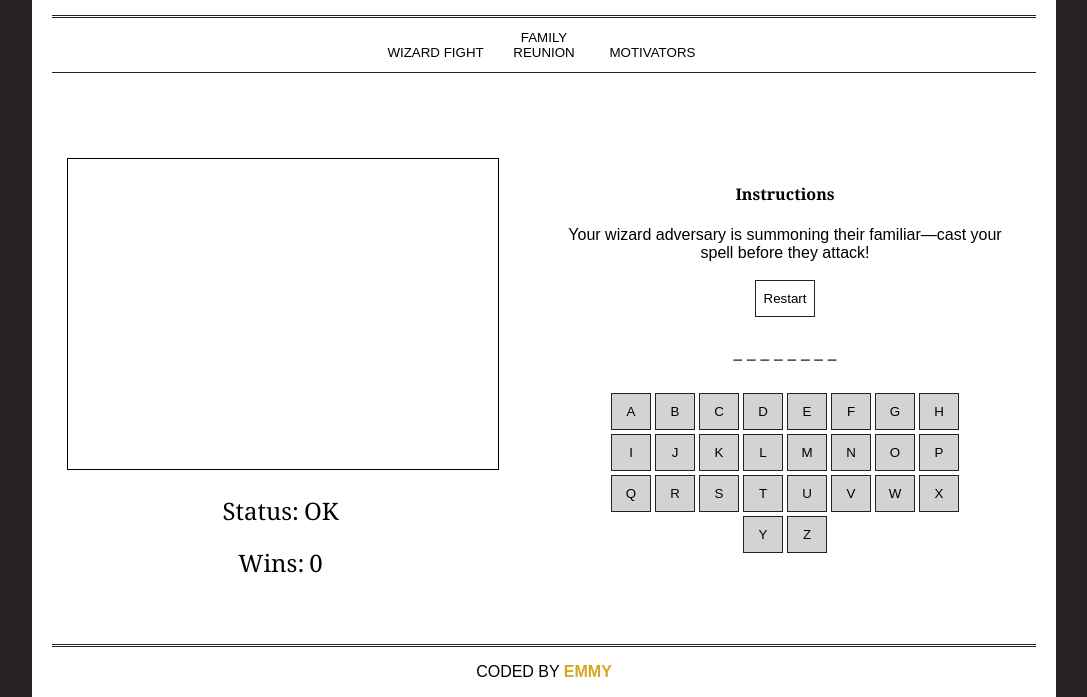
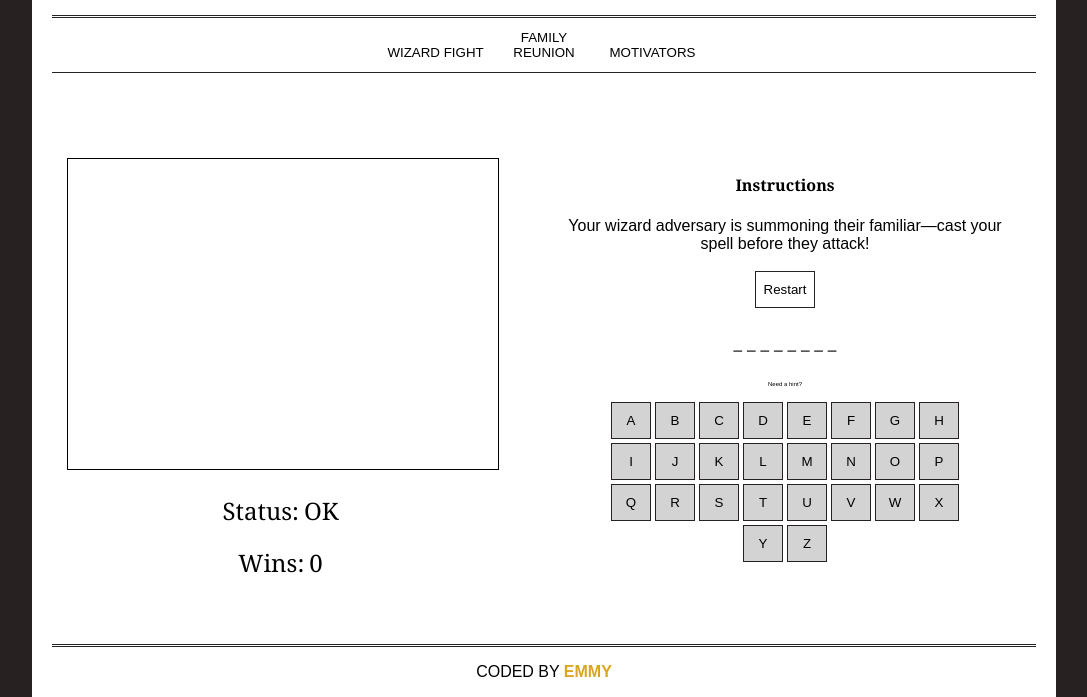
Before and after one commit to elfein/project-one-hangman, a plain HTML site: page index.html in a window 1280 px wide. Shown: the part 103-800 px from the top of the page, without its empty margins (96-1183 px from the left). Drawn offline with nearby package versions, Linux system fonts and the light colour scheme.

Commit message:
created link for possible hint modal

```diff
--- a/index.html
+++ b/index.html
@@ -32,6 +32,7 @@
             <p id="instructtext"></p>
             <button id="restart">Restart</button>
             <h3 id="targetword"></h3>
+            <a class="hint">Need a hint?</a>
             <div class="letterbuttons">
                 <button class="btn-start" id="a">A</button>
                 <button class="btn-start" id="b">B</button>
```
